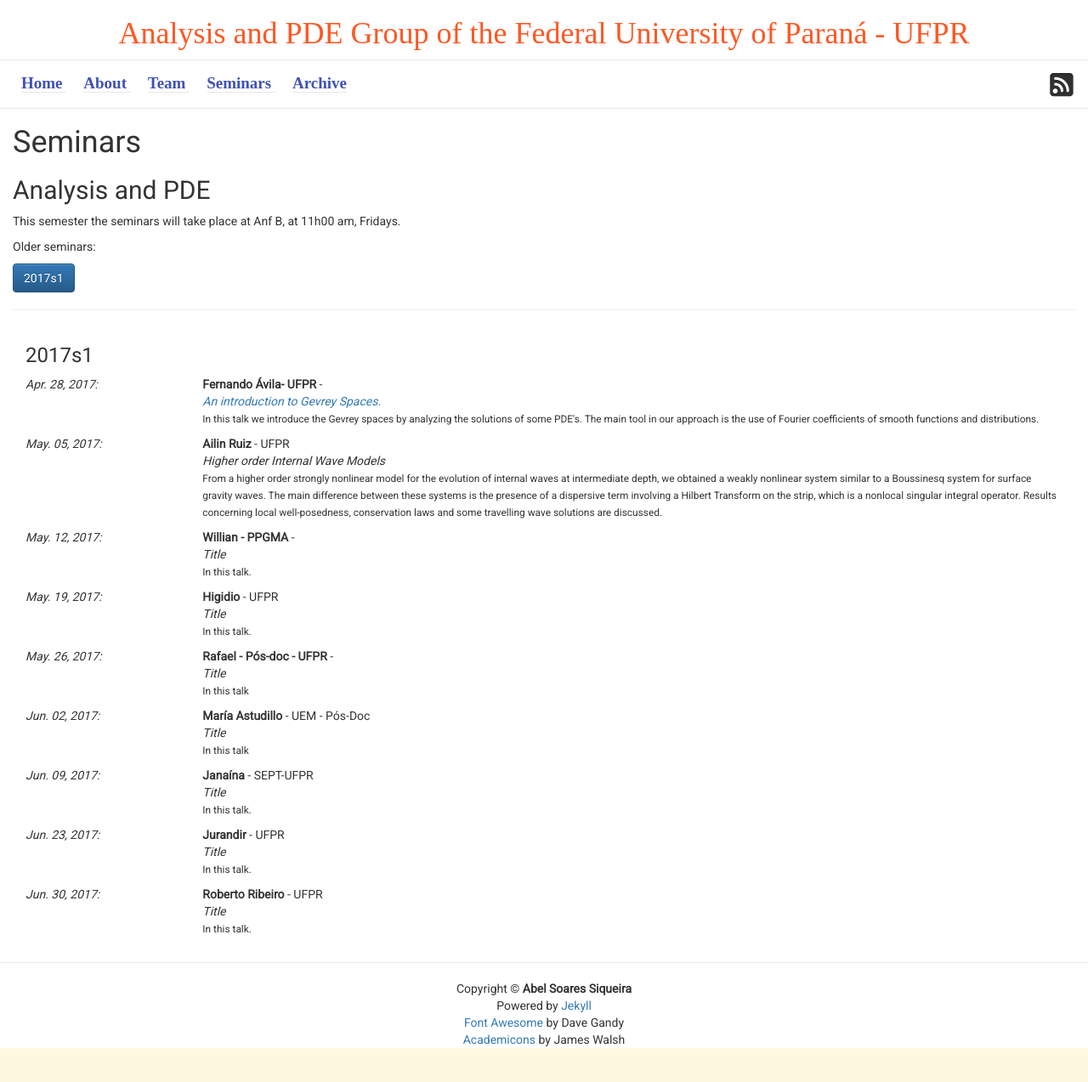
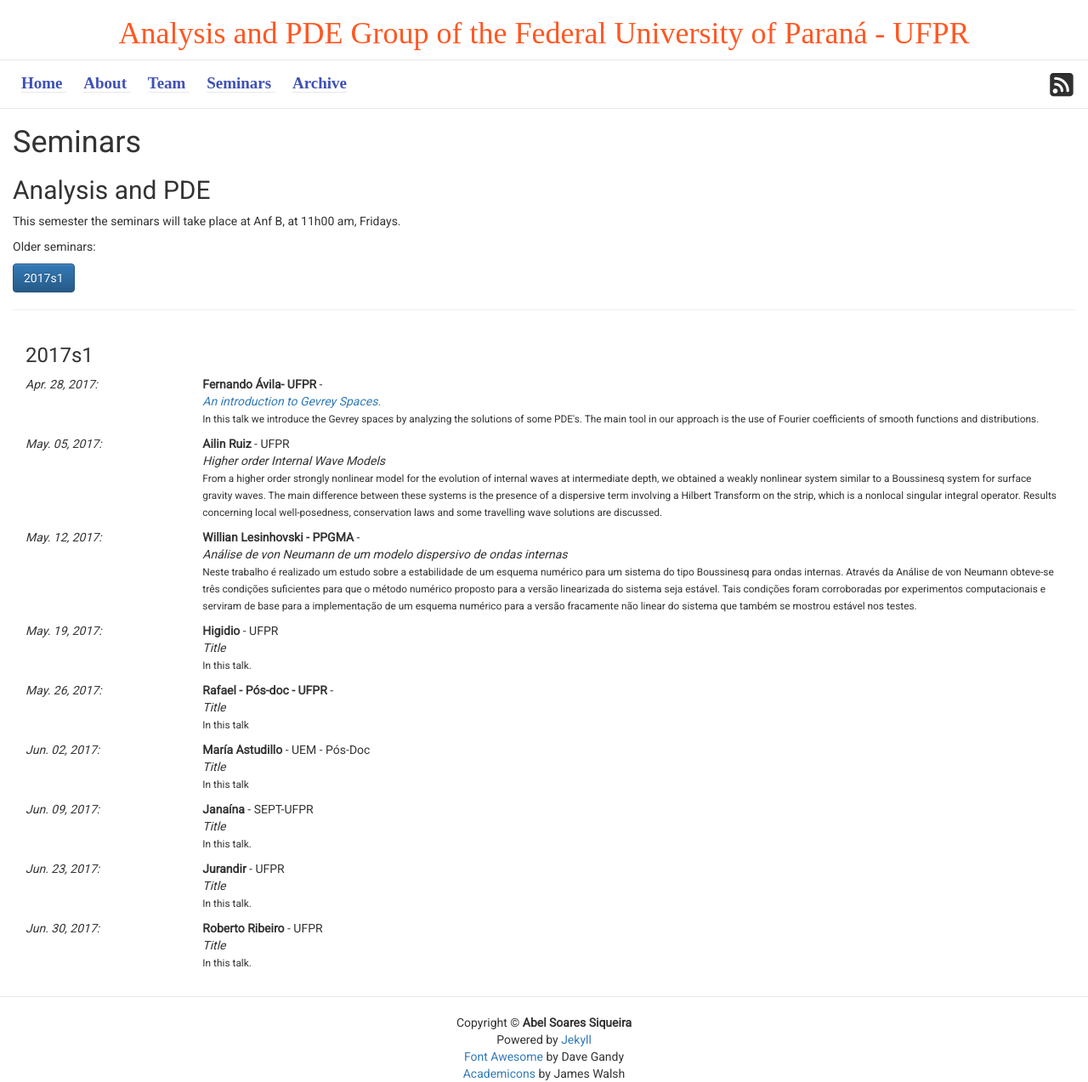
Before and after one commit to ufpr-pde/ufpr-opt.github.io, a Jekyll site: the page built from d_seminars.md, in a window 1280 px wide. Shown: the whole page at 85% size. Built offline with Jekyll 4.4.1, drawn with Linux system fonts in a browser that asks for light colours; some web fonts are replaced; before the commit the page ends 1233 px from its top, so only the background shows below that.

Commit message:
Update seminars.yml

```diff
--- a/_data/seminars.yml
+++ b/_data/seminars.yml
@@ -19,13 +19,16 @@
     is the presence of a dispersive term involving a Hilbert Transform on the strip, which is a nonlocal singular integral operator.
     Results concerning local well-posedness, conservation laws and some travelling wave solutions are discussed.
 
-- author: Willian - PPGMA
+- author: Willian Lesinhovski  - PPGMA
   date: 2017-05-12
   semester: 2017s1
   affiliation:
-  title: Title
+  title: Análise de von Neumann de um modelo dispersivo de ondas internas
   abstract: >
-    In this talk.
+    Neste trabalho é realizado um estudo sobre a estabilidade de um esquema numérico para um sistema do tipo Boussinesq para ondas
+    internas. Através da Análise de von Neumann obteve-se três condições suficientes para que o método numérico proposto para a
+    versão linearizada do sistema seja estável. Tais condições foram corroboradas por experimentos computacionais e serviram de base
+    para a implementação de um esquema numérico para a versão fracamente não linear do sistema que também se mostrou estável nos testes.
 
 - author: Higidio
   date: 2017-05-19
```
